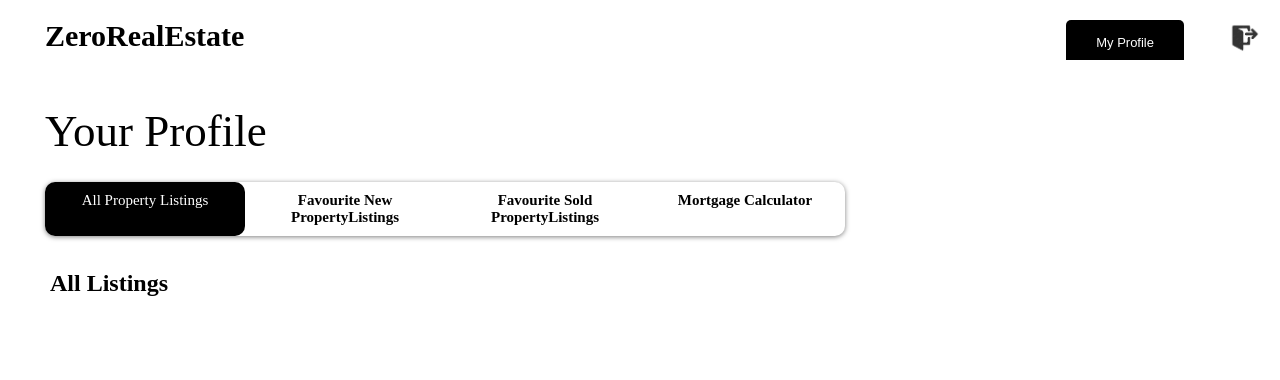
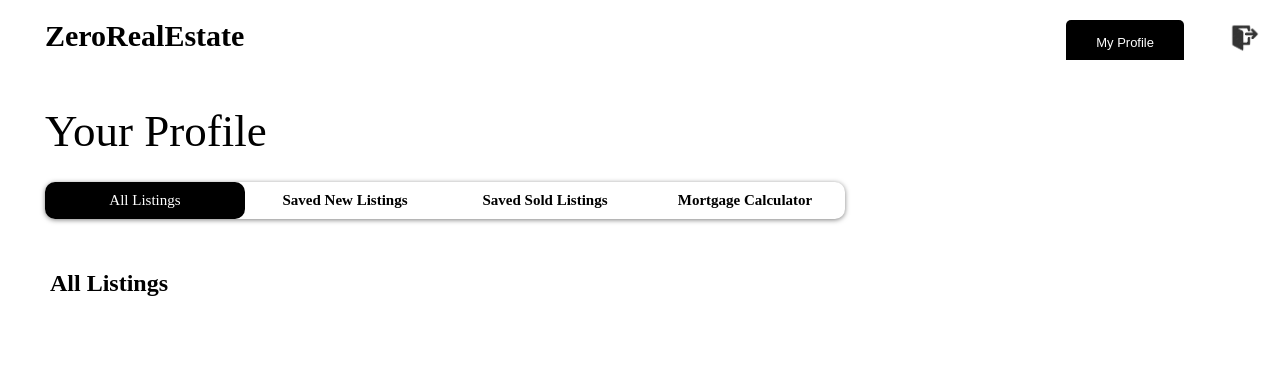
Before and after one commit to laojuaihe22/CSIT314-TeamZero, a Flask app: page /saveNewProperty in a window 1280 px wide. Shown: the top 380 px of the page. Run offline with Flask 3, Linux system fonts and the light colour scheme.

Commit message:
small changes

```diff
--- a/boundary/Buyer/buyerViewPropertyListingPage.py
+++ b/boundary/Buyer/buyerViewPropertyListingPage.py
@@ -25,7 +25,6 @@
     if request.method == "GET":
         viewAllPropertyListing = ViewAllPropertyListing()
         property_list = viewAllPropertyListing.buyerFavouriteNewPropertyListing()
-        print("hello")
         return render_template('buyerViewAllProperty.html', new_favourite_list = property_list)
 
     return redirect('/home')
--- a/templates/buyerViewAllProperty.html
+++ b/templates/buyerViewAllProperty.html
@@ -50,7 +50,7 @@
 }
 
 .hidden {
-    display: contents;
+    display: none;
 }
 
 .buyer-body {
@@ -185,9 +185,9 @@
 <div class="buyer-main">
     <p>Your Profile</p>
     <div class="profile-nav">
-        <div class="Pnav-item active" onclick="showSection('listings')"  action="/viewAllPropertyListing" method="get" >All Property Listings</div>
-        <div class="Pnav-item" onclick="showSection('saved')" action="/buyerFavouriteNewPropertyListing" method="get" >Favourite New PropertyListings</div>
-        <div class="Pnav-item" onclick="showSection('savedOld')">Favourite Sold PropertyListings</div>
+        <div class="Pnav-item active" onclick="showSection('listings')" action="/viewAllPropertyListing" method="get" >All Listings</div>
+        <div class="Pnav-item" onclick="showSection('saved')">Saved New Listings</div>
+        <div class="Pnav-item" onclick="showSection('savedOld')">Saved Sold Listings</div>
         <div class="Pnav-item" onclick="showSection('mortgage')">Mortgage Calculator</div>
     </div>
 </div>
@@ -222,7 +222,6 @@
                         <p>Description: {{ property.description }}</p>
                     </div>
                     <div class="listing-seller">
-
                         <p>Agent:{{ property.userInfo["email"]}}</p>
                     </div>
                     <div class="listing-bedrooms">
@@ -249,55 +248,14 @@
 
     <!-- Saved Listing Section -->
     <div id="saved" class="hidden">
-        <div id="listings" class="hidden">
-            <h2>Favourite New Listings</h2>
-            <div class="listing-cards">
-                {% for property in property_list %}
-                <div class="listing-card">
-                    <div class="listing-info">
-                        <h3 class="listing-name">{{ property.propertyName }}</h3>
-                        <h4 class="listing-price" style="color: darkgreen;">${{ property.price }}</h4>
-                        <div class="listing-address">
-                            <p>Address: {{ property.address }}</p>
-                        </div>
-                        <div class="listing-type">
-                            <p>Type: {{ property.type }}</p>
-                        </div>
-                        <div class="listing-region">
-                            <p>Region:{{ property.region }}</p>
-                        </div>
-                        <div class="listing-description">
-                            <p>Description: {{ property.description }}</p>
-                        </div>
-                        <div class="listing-seller">
-                            <p>Agent:{{ property.userInfo["email"]}}</p>
-                        </div>
-                        <div class="listing-bedrooms">
-                            <img src="{{ url_for('static', filename='bedroom.png') }}" alt="Bedroom"> <span>:{{ property.bedroom }}</span>
-                        </div>
-                        <div class="listing-bathrooms">
-                            <img src="{{ url_for('static', filename='bathroom.png') }}" alt="Bathroom"> <span>: {{ property.bathroom }}</span>
-                        </div>
-                        <div class="listing-views">
-                            <p>Total Views: {{ property.totalviews }}</p>
-                        </div>
-                        <div class="listing-saved">
-                            <p>Saved by: <span class="save-count">{{ property.shortlisted }}</span> users</p>
-                        </div>
-                        <div class="listing-status">
-                            <p>Status: {{ property.status }}</p>
-                        </div>
-                    </div>
-                </div>
-                <!-- Add more listing cards here -->
-                {% endfor %}
-            </div>
+        <h2>Saved Listings</h2>
+        <p>Saved Listings Content Goes Here</p>
     </div>
 
-    <!-- Saved Listing Section -->
-    <div id="savedOld" class="hidden" onClick="location.href='url-here'">
-        <h2>Saved Old Listings</h2>
-        <p>Saved Old Listings Content Goes Here</p>
+        <!-- Saved Listing Section -->
+    <div id="savedOld" class="hidden">
+        <h2>Saved Listings</h2>
+        <p>Saved Listings Content Goes Here</p>
     </div>
 
     <!-- Mortgage Calculator Section -->
@@ -334,7 +292,7 @@
     });
 
     function showSection(sectionId) {
-        var sections = ['listings', 'saved', 'savedOld','mortgage'];
+        var sections = ['listings', 'saved','savedOld', 'mortgage'];
         sections.forEach(function (id) {
             var section = document.getElementById(id);
             var navItem = document.querySelector(".Pnav-item[onclick=\"showSection('" + id + "')\"]");
```
Also changed, not shown: templates/buyerViewNewProperty.html (added, +11 -0 lines).
